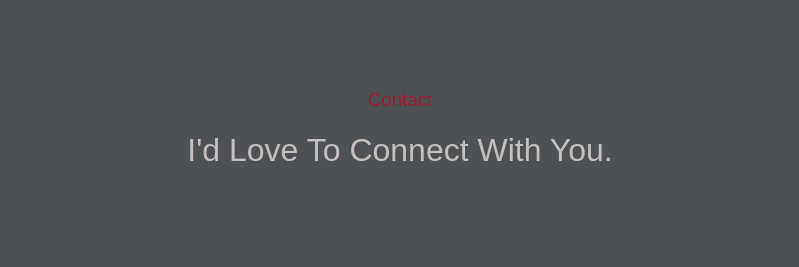
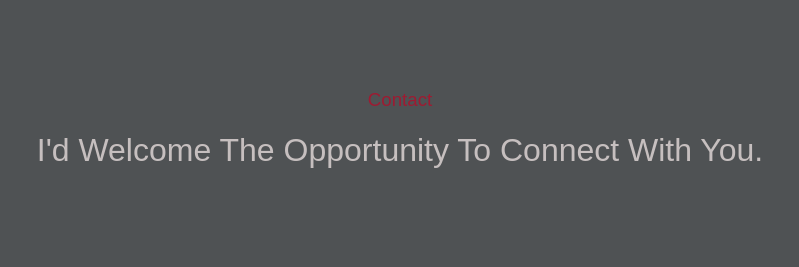
Before and after one commit to RJOHNN77899/site.portfolio, a plain HTML site: page index.html in a window 1280 px wide. Shown: the part 4920-5187 px from the top of the page, without its empty margins (240-1039 px from the left). Drawn offline with nearby package versions, Linux system fonts and the light colour scheme.

Commit message:
Update index.html

```diff
--- a/index.html
+++ b/index.html
@@ -273,7 +273,7 @@
             <div class="section-intro">
                 <div class="contact-header">
                    <h3>Contact</h3>
-                   <h1>I'd Love To Connect With You.</h1>
+                   <h1>I'd Welcome The Opportunity To Connect With You.</h1>
                 </div>
              </div>
 
```
